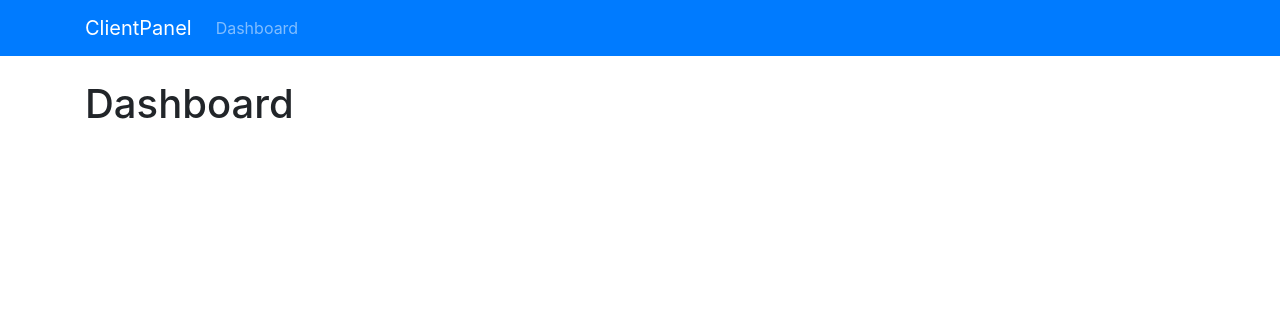
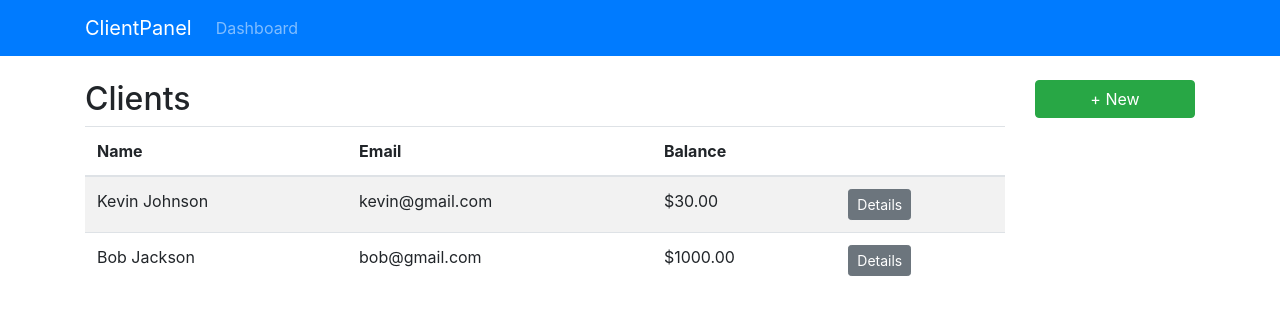
Before and after one commit to victorbruce/client-panel, a React (Create React App) app: page / in a window 1280 px wide. Shown: the top 314 px of the page. Built offline with nearby package versions, Linux system fonts and the light colour scheme.

Commit message:
update: add clients and sidebar component to dashboard

```diff
--- a/src/containers/App/Dashboard/index.tsx
+++ b/src/containers/App/Dashboard/index.tsx
@@ -1,11 +1,21 @@
 import React from "react";
+
 import AppLayout from "../../../layouts/AppLayout";
+import Clients from "../../../containers/App/Clients";
+import Sidebar from "../../../containers/App/Sidebar";
 
 const Dashboard = () => {
   return (
     <AppLayout>
       <div className="container">
-        <h1>Dashboard</h1>
+        <div className="row">
+          <div className="col-md-10">
+            <Clients />
+          </div>
+          <div className="col-md-2">
+            <Sidebar />
+          </div>
+        </div>
       </div>
     </AppLayout>
   );
```
